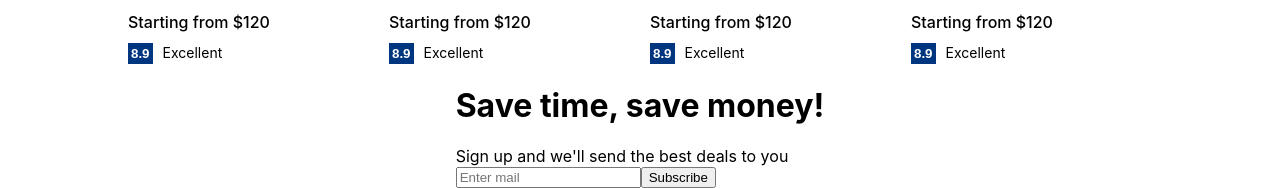
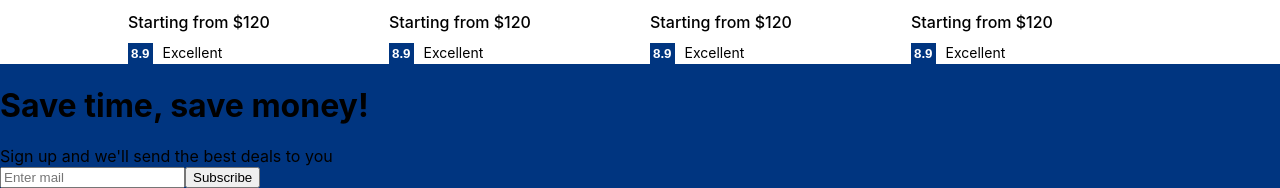
Before and after one commit to bellicose77/booking-app-clientside, a React (Create React App) app: page / in a window 1280 px wide. Shown: the part 1306-1494 px from the top of the page. Built offline with nearby package versions, Linux system fonts and the light colour scheme.

Commit message:
mail componet

```diff
--- a/src/components/MailList/MailList.css
+++ b/src/components/MailList/MailList.css
@@ -1,3 +1,4 @@
 .mail{
-
+    width: 100%;
+    background-color: #003580;
 }
```
